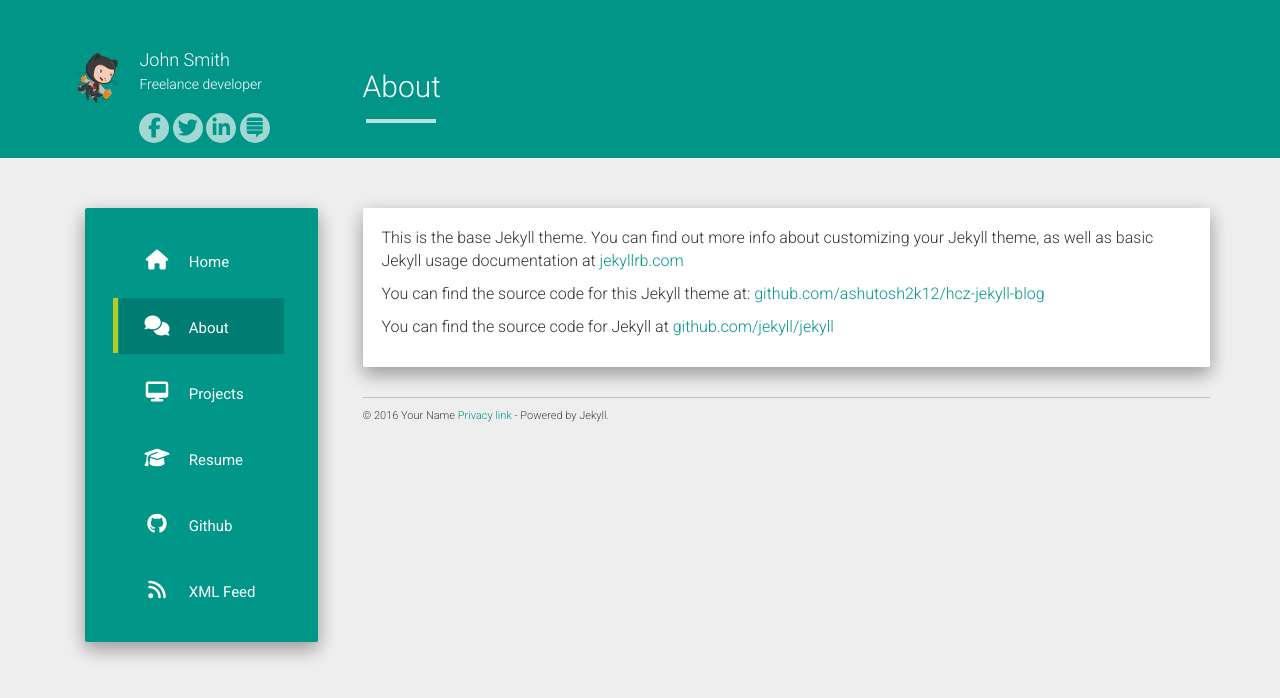
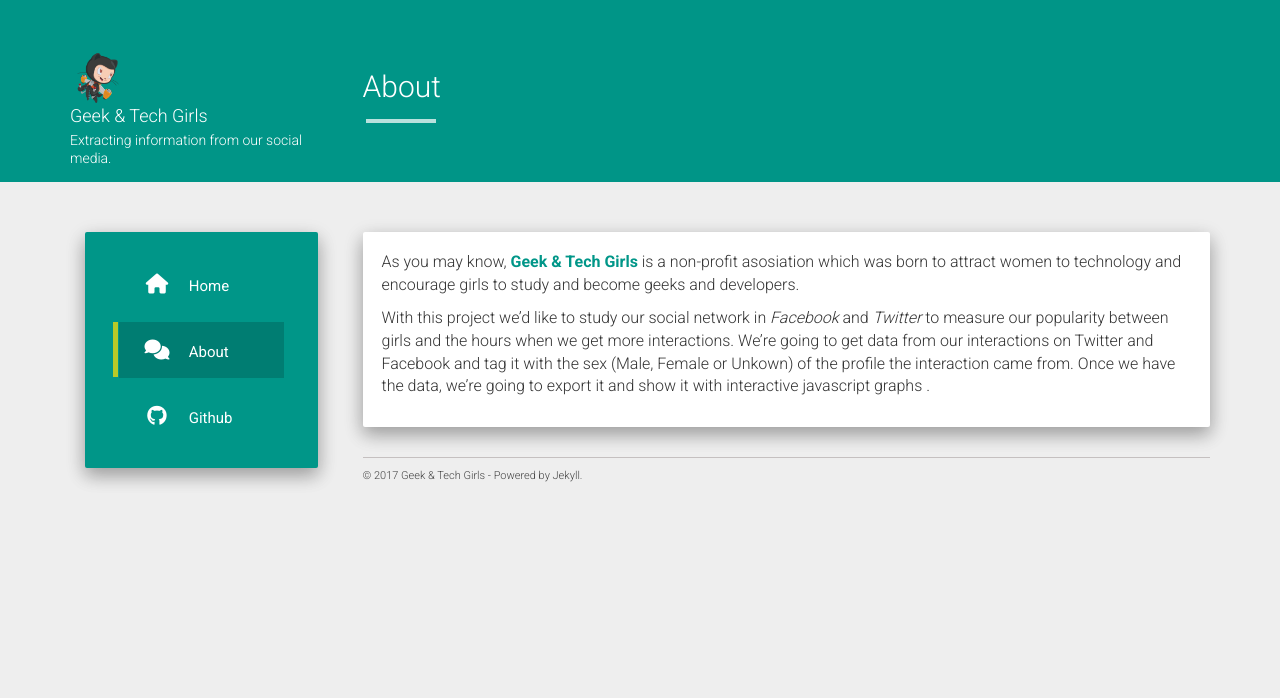
Before and after one commit to YesWeTech/The-Spyder-Girl, a Jekyll site: the page built from about.md, in a window 1280 px wide. Shown: the top 698 px of the page. Built offline with Jekyll 4.4.1, drawn with Linux system fonts in a browser that asks for light colours; nearby versions of some CDN libraries.

Commit message:
blog ready!

```diff
--- a/_config.yml
+++ b/_config.yml
@@ -1,19 +1,16 @@
-title: John Smith
-description: My Personal Blog
-author: John Smith
+title: The Spyder Girl
+description: Nuestro proyecto para el certamen de proyectos libres de la OSL.
+author: Geek & Tech Girls
 logo: /static/img/avatar.png
-github: https://github.com/ashutosh2k12
-about: Freelance developer
+github: https://github.com/geekandtechgirls
+about: Extracting information from our social media.
 
 baseurl: ""
-url: "https://codeasashu.github.io/hcz-jekyll-blog"
+url: "https://geekandtechgirls.github.io/The-Spyder-Girl"
 
-disqus_shortname: aboutashu
-google_analytics: UA-72862926-1
 
 share:
-  twitter_username: \#
-  fb_appid: 000000000000
+  twitter_username: geekandtechgirl
 
 
 enableTags: true
--- a/_includes/footer.html
+++ b/_includes/footer.html
@@ -1,5 +1,5 @@
 <footer>
-  © 2016 Your Name <a href="#">Privacy link</a> - Powered by Jekyll.
+  © 2017 Geek & Tech Girls - Powered by Jekyll.
 </footer>
 <div align="center">
   <script async src="https://pagead2.googlesyndication.com/pagead/js/adsbygoogle.js"></script>
--- a/_includes/header.html
+++ b/_includes/header.html
@@ -8,7 +8,6 @@
             <div class="row-details">
               <h4 class="list-group-item-heading">{{ site.author }}</h4>
               <p class="list-group-item-text">{{ site.about }}</p>
-              {% include social_links.html %}
             </div>
             <div class="navbar-header pull-right">
               <button type="button" class="navbar-toggle collapsed" data-toggle="collapse" data-target="#bs-example-navbar-collapse-1" aria-expanded="false">
--- a/about.md
+++ b/about.md
@@ -4,8 +4,6 @@
 permalink: /about/
 ---
 
-This is the base Jekyll theme. You can find out more info about customizing your Jekyll theme, as well as basic Jekyll usage documentation at [jekyllrb.com](http://jekyllrb.com/)
+As you may know, [__Geek & Tech Girls__](http://geekandtechgirls.github.io) is a non-profit asosiation which was born to attract women to technology and encourage girls to study and become geeks and developers.
 
-You can find the source code for this Jekyll theme at: [github.com/ashutosh2k12/hcz-jekyll-blog](https://github.com/ashutosh2k12/hcz-jekyll-blog)
-
-You can find the source code for Jekyll at [github.com/jekyll/jekyll](https://github.com/jekyll/jekyll)
+With this project we'd like to study our social network in _Facebook_ and _Twitter_ to measure our popularity between girls and the hours when we get more interactions. We're going to get data from our interactions on Twitter and Facebook and tag it with the sex (Male, Female or Unkown) of the profile the interaction came from. Once we have the data, we're going to export it and show it with interactive javascript graphs .
```
Also changed, not shown: _data/projects.json (deleted, +0 -30 lines), _data/social.json (deleted, +0 -18 lines), _data/urls.json (+1 -18 lines), _layouts/project.html (deleted, +0 -44 lines), _posts/2015-07-11-welcome-to-jekyll.md (deleted, +0 -25 lines), _posts/2016-06-04-example-content.md (deleted, +0 -124 lines), _posts/2016-06-04-test-page.md (deleted, +0 -28 lines), projects.md (deleted, +0 -7 lines), static/projects/placeholder.jpg (deleted).
